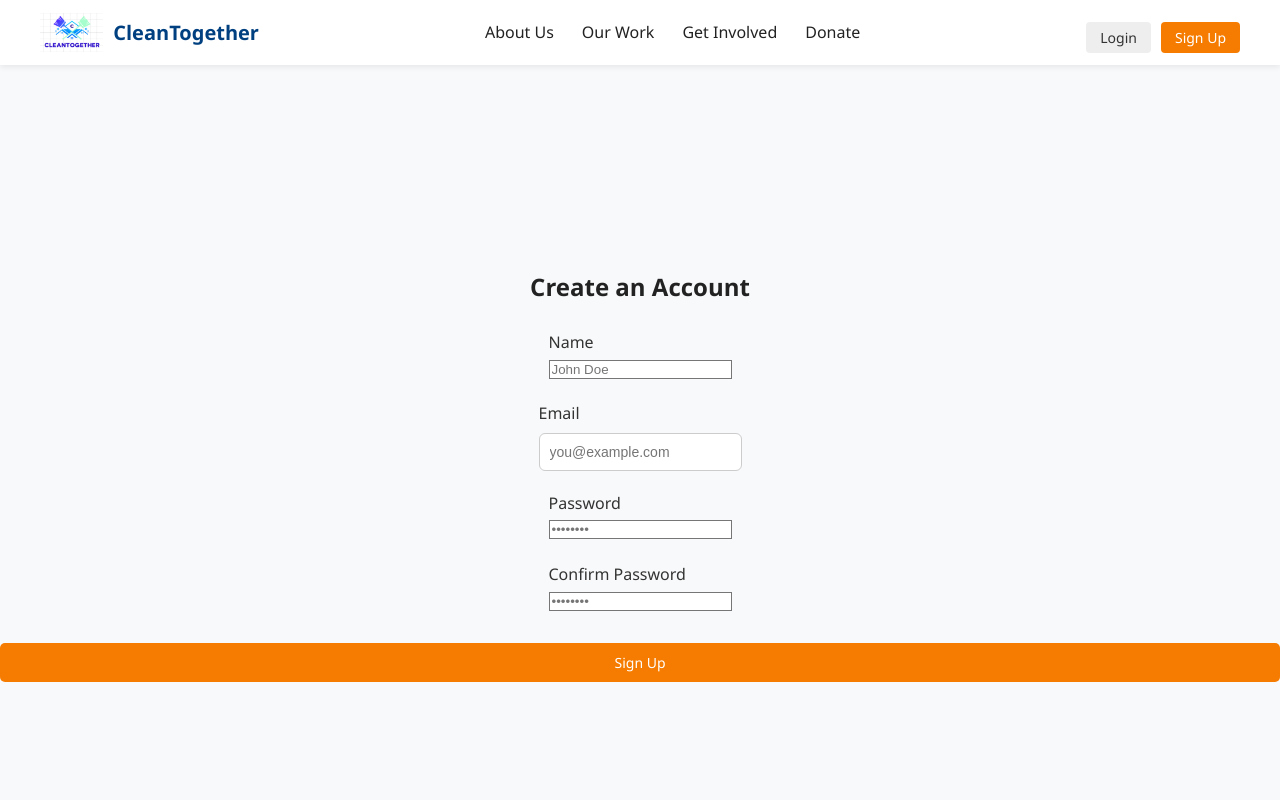
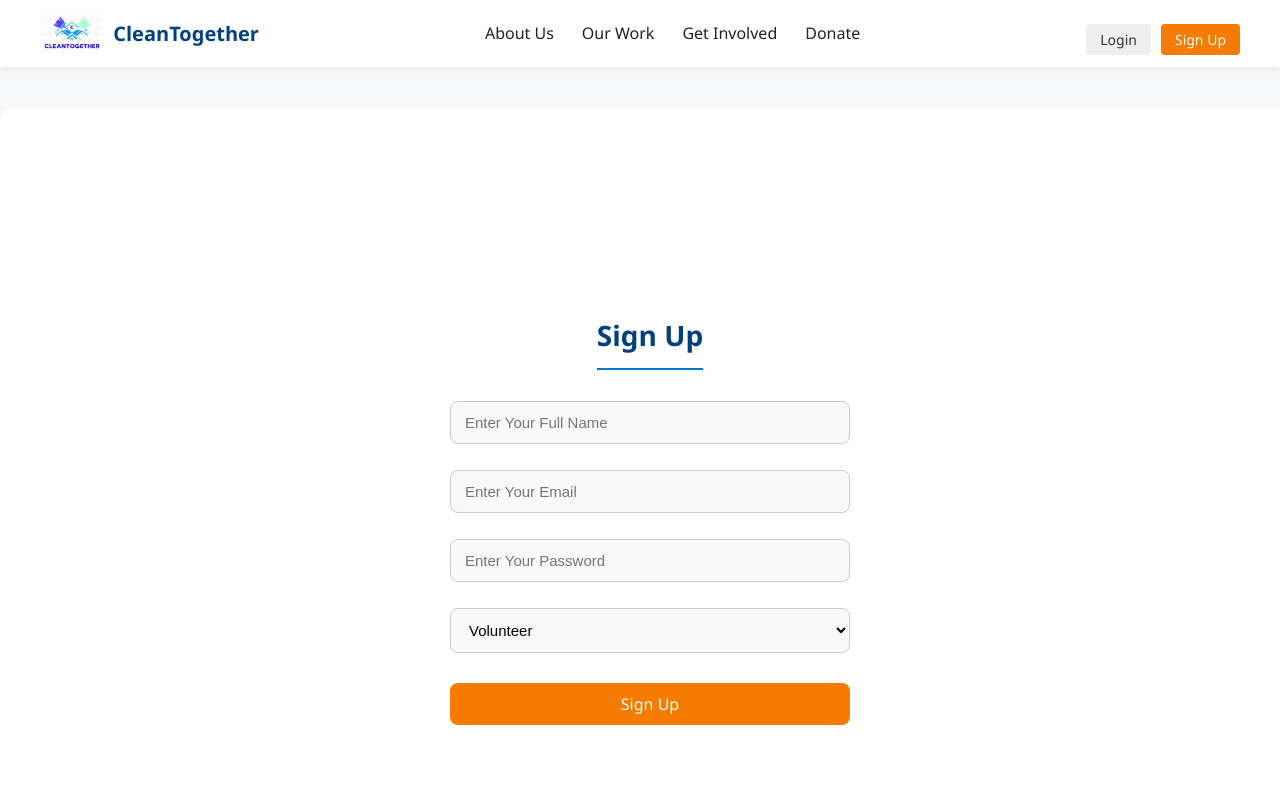
Before and after one commit to nehacspatel/CleanTogether, a React (Vite) app in the folder client/vite-project/: page /signup in a window 1280 px wide. Shown: the top 800 px of the page. Built offline with nearby package versions, Linux system fonts and the light colour scheme.

Commit message:
💻 WIP: Volunteer dashboard filtering and event logic updated

```diff
--- a/client/vite-project/src/Styles/Dashboard.css
+++ b/client/vite-project/src/Styles/Dashboard.css
@@ -1,38 +1,132 @@
+/* Root Container */
 .dashboard-container {
+  max-width: 1200px;
+  margin: 40px auto;
   padding: 2rem;
-  width: 1250px;
-  margin: auto;
-  font-family: Arial, sans-serif;
+  font-family: 'Segoe UI', Tahoma, Geneva, Verdana, sans-serif;
+  background-color: #fff;
+  border-radius: 16px;
+  box-shadow: 0 4px 16px rgba(0, 0, 0, 0.06);
 }
 
+/* Headings */
 h2 {
   text-align: center;
-  margin-bottom: 1.5rem;
+  font-size: 32px;
+  margin-bottom: 2rem;
+  color: #333;
 }
 
-.section {
-  margin-bottom: 2rem;
+h3 {
+  font-size: 24px;
+  margin-bottom: 1rem;
+  color: #444;
 }
 
-.event-card, .registered-card {
-  border: 1px solid #ccc;
-  border-radius: 12px;
-  padding: 1rem;
-  margin-bottom: 1rem;
-  background-color: #f8f9fa;
-  box-shadow: 0 2px 4px rgba(0,0,0,0.1);
+/* Section Blocks */
+.section {
+  margin-bottom: 3rem;
 }
 
+/* Event Cards */
+.event-card, .registered-card {
+  background-color: #f9f9f9;
+  border: 1px solid #e0e0e0;
+  border-left: 6px solid #007bff;
+  border-radius: 12px;
+  padding: 1.5rem;
+  margin-bottom: 1rem;
+  box-shadow: 0 2px 6px rgba(0, 0, 0, 0.05);
+  transition: transform 0.2s ease;
+}
+
+.event-card:hover,
+.registered-card:hover {
+  transform: scale(1.01);
+}
+
+/* Event Info */
+.event-card h4,
+.registered-card h4 {
+  margin-bottom: 0.5rem;
+  color: #007bff;
+  font-size: 20px;
+}
+
+.event-card p,
+.registered-card p {
+  margin: 6px 0;
+  color: #444;
+  font-size: 15px;
+}
+
+/* Register Button */
 button {
   background-color: #007bff;
   color: white;
-  padding: 8px 14px;
+  padding: 10px 16px;
   border: none;
-  border-radius: 6px;
+  border-radius: 8px;
+  font-size: 15px;
+  font-weight: 500;
   cursor: pointer;
-  margin-top: 10px;
+  margin-top: 12px;
+  transition: background-color 0.3s ease;
 }
 
 button:hover {
   background-color: #0056b3;
 }
+
+/* Registered Label */
+.registered-label {
+  display: inline-block;
+  margin-top: 12px;
+  color: #28a745;
+  font-weight: 600;
+  font-size: 15px;
+}
+
+/* Filter Dropdown */
+.filter-section {
+  display: flex;
+  align-items: center;
+  gap: 10px;
+  margin-bottom: 2rem;
+  padding: 12px;
+  background-color: #f1f3f5;
+  border-radius: 8px;
+}
+
+.filter-section label {
+  font-weight: 500;
+  color: #333;
+}
+
+.filter-section select {
+  padding: 8px 12px;
+  border-radius: 6px;
+  border: 1px solid #ccc;
+  font-size: 14px;
+}
+
+/* Responsive Adjustments */
+@media screen and (max-width: 768px) {
+  .dashboard-container {
+    padding: 1.5rem;
+    margin: 20px;
+  }
+
+  .filter-section {
+    flex-direction: column;
+    align-items: flex-start;
+  }
+
+  h2 {
+    font-size: 26px;
+  }
+
+  h3 {
+    font-size: 20px;
+  }
+}
--- a/client/vite-project/src/Styles/Volunteer.css
+++ b/client/vite-project/src/Styles/Volunteer.css
@@ -1,72 +1,79 @@
-/* Volunteer.css */
+/* Make page take full screen */
+body, html {
+  margin: 0;
+  padding: 0;
+  height: 100%;
+  background: #f0f4f8;
+}
+
+/* Page container */
 .page {
-  max-width: 1250px;
-  margin: 60px auto;
-  padding: 40px 30px;
+  height: 100vh;
+  display: flex;
+  flex-direction: column;
+  justify-content: center;
+  align-items: center;
+  padding: 100px 30px;
   background-color: #ffffff;
   box-shadow: 0 4px 12px rgba(0, 0, 0, 0.06);
-  border-radius: 10px;
+  border-radius: 12px;
   font-family: 'Segoe UI', sans-serif;
-
-  /* Center contents horizontally and vertically */
-  display: flex;
-  flex-direction: column;
-  align-items: center;
   text-align: center;
 }
 
-.page h2 {
-  font-size: 28px;
+/* Heading */
+/* .page h2 {
+  font-size: 30px;
   font-weight: 600;
   color: #004080;
-  margin-bottom: 25px;
-  border-bottom: 2px solid #0077cc;
-  padding-bottom: 10px;
+  margin-bottom: 30px;
+  border-bottom: 2px solid #000204;
+  padding-bottom: 12px;
   width: 100%;
-}
+} */
 
+/* Form */
 form {
   width: 100%;
+  max-width: 400px;
   display: flex;
   flex-direction: column;
   gap: 20px;
-  align-items: center;
+  align-items: stretch;
 }
 
-form label {
-  font-size: 16px;
-  font-weight: 500;
-  color: #333;
-  display: flex;
-  flex-direction: column;
+/* Inputs and Select */
+form input[type="text"],
+form input[type="email"],
+form input[type="password"],
+form select {
+  margin-top: 6px;
+  padding: 12px 14px;
+  border: 1px solid #ccc;
+  border-radius: 8px;
+  font-size: 15px;
   width: 100%;
+  background-color: #f9f9f9;
+  transition: border-color 0.2s ease, background-color 0.3s ease;
 }
 
-form input[type="text"],
-form input[type="email"] {
-  margin-top: 6px;
-  padding: 10px;
-  border: 1px solid #ccc;
-  border-radius: 6px;
-  font-size: 14px;
-  width: 100%;
-  outline-color: #0077cc;
-  transition: border-color 0.2s ease;
+form input:focus,
+form select:focus {
+  border-color: #0077cc;
+  background-color: #fff;
+  outline: none;
 }
 
-form input:focus {
-  border-color: #0077cc;
-}
-
+/* Button */
 form button {
   margin-top: 10px;
   background-color: #f57c00;
-  color: white;
+  color: #ffffff;
   border: none;
-  padding: 10px 30px;
+  padding: 10px;
+  font-size: 16px;
   font-weight: 500;
-  border-radius: 5px;
-  font-size: 14px;
+  border-radius: 8px;
   cursor: pointer;
   transition: background-color 0.3s ease;
 }
@@ -74,3 +81,41 @@ form button {
 form button:hover {
   background-color: #e56b00;
 }
+
+/* Responsive Design */
+@media screen and (max-width: 600px) {
+  .page {
+    margin: 0 20px;
+    padding: 30px 20px;
+  }
+
+  .page h2 {
+    font-size: 24px;
+  }
+
+  form {
+    max-width: 100%;
+  }
+
+  form button {
+    font-size: 15px;
+  }
+  /* Footer text under form */
+.form-footer-text {
+  margin-top: 20px;
+  font-size: 14px;
+  color: #3537e7;
+}
+
+/* Signup link */
+.signup-link {
+  color: #01518b;
+  text-decoration: none;
+  font-weight: 500;
+}
+
+.signup-link:hover {
+  text-decoration: underline;
+}
+
+}
--- a/client/vite-project/src/pages/AdminDashboard.jsx
+++ b/client/vite-project/src/pages/AdminDashboard.jsx
@@ -101,6 +101,7 @@ const AdminDashboard = () => {
     <div className="admin-dashboard">
       <h2>Admin Dashboard - Manage Events</h2>
 
+      <div className="add-event-container">
         <form className="add-event-form" onSubmit={handleAddEvent}>
           <h3>Add New Event</h3>
           <input type="text" name="title" value={formData.title} placeholder="Title" onChange={handleChange} required />
@@ -114,6 +115,7 @@ const AdminDashboard = () => {
           </select>
           <button type="submit">Add Event</button>
         </form>
+      </div>
 
       <div className="event-list">
         <h3>Existing Events</h3>
@@ -151,7 +153,6 @@ const AdminDashboard = () => {
         )}
       </div>
 
-      {/* Waste Logs Table */}
       <div className="waste-log-section">
         <h3>Waste Logger Submissions</h3>
         {wasteLogs.length === 0 ? (
--- a/client/vite-project/src/pages/Login.jsx
+++ b/client/vite-project/src/pages/Login.jsx
@@ -1,116 +1,67 @@
-import { Link, useNavigate } from "react-router-dom";
-import { useForm } from "react-hook-form";
-import { toast } from "react-hot-toast";
-import axios from "axios";
+import { useState } from 'react';
+import axios from 'axios';
+import { useNavigate, Link } from 'react-router-dom';
+import "../Styles/Volunteer.css";
 
 function Login() {
+  const [form, setForm] = useState({ email: '', password: '' });
   const navigate = useNavigate();
 
-  const {
-    register,
-    handleSubmit,
-    formState: { errors },
-  } = useForm({ mode: "onChange" });
-
-  const onSubmit = async (data) => {
-    const userInfo = {
-      userEmail: data.userEmail,
-      userPassword: data.userPassword,
+  const handleChange = (e) => {
+    setForm({ ...form, [e.target.name]: e.target.value });
   };
 
+  const handleSubmit = async (e) => {
+    e.preventDefault();
     try {
-      const res = await axios.post("http://localhost:5000/api/users/login", userInfo);
+      const res = await axios.post('http://localhost:5000/api/users/login', form);
 
-      if (res.data) {
-        toast.success("Logged in Successfully");
-        localStorage.setItem("users", JSON.stringify(res.data.user));
-        setTimeout(() => navigate("/UserDashboard"), 1000);
+      localStorage.setItem('token', res.data.token);
+      localStorage.setItem('user', JSON.stringify(res.data.user));
+      alert('✅ Login successful!');
+
+      const user = res.data.user;
+
+      if (user.role === 'organizer') {
+        navigate('/admin');
+      } else {
+        navigate('/volunteer-dashboard');
       }
+
     } catch (err) {
-      console.error(err);
-      if (err.response) {
-        switch (err.response.status) {
-          case 400:
-            toast.error("Invalid input. Check your fields.");
-            break;
-          case 401:
-            toast.error("Incorrect email or password.");
-            break;
-          case 500:
-            toast.error("Server error. Try again later.");
-            break;
-          default:
-            toast.error("Unexpected error occurred.");
-        }
-      } else {
-        toast.error("No server response. Check your connection.");
-      }
+      alert('❌ Invalid credentials');
+      console.error(err.response?.data || err.message);
     }
   };
 
   return (
-    <div className="min-h-screen flex items-center justify-center bg-gradient-to-br from-blue-50 to-purple-100 px-4">
-      <div className="bg-white p-8 rounded-xl shadow-md w-full max-w-md">
-        <h3 className="text-2xl font-semibold text-center text-indigo-600 mb-6">Login</h3>
-
-        <form onSubmit={handleSubmit(onSubmit)} className="space-y-5">
-          {/* Email */}
-          <div>
-            <label className="text-sm font-medium text-gray-700">Email</label>
+    <div className="page">
+      <h2>Login</h2>
+      <form onSubmit={handleSubmit}>
         <input
+          name="email"
           type="email"
-              placeholder="Enter your email"
-              className="mt-1 w-full px-4 py-2 border border-gray-300 rounded-lg shadow-sm focus:ring-2 focus:ring-indigo-500 focus:outline-none"
-              {...register("userEmail", {
-                required: "Email is required",
-                pattern: {
-                  value: /^\S+@\S+$/i,
-                  message: "Invalid email format",
-                },
-              })}
+          onChange={handleChange}
+          required
+          placeholder="Enter Your Email"
         />
-            {errors.userEmail && (
-              <p className="text-sm text-red-500 mt-1">{errors.userEmail.message}</p>
-            )}
-          </div>
-
-          {/* Password */}
-          <div>
-            <label className="text-sm font-medium text-gray-700">Password</label>
         <input
+          name="password"
           type="password"
-              placeholder="Enter your password"
-              className="mt-1 w-full px-4 py-2 border border-gray-300 rounded-lg shadow-sm focus:ring-2 focus:ring-indigo-500 focus:outline-none"
-              {...register("userPassword", {
-                required: "Password is required",
-                minLength: {
-                  value: 6,
-                  message: "Password must be at least 6 characters",
-                },
-              })}
+          onChange={handleChange}
+          required
+          placeholder="Enter Your Password"
         />
-            {errors.userPassword && (
-              <p className="text-sm text-red-500 mt-1">{errors.userPassword.message}</p>
-            )}
-          </div>
-
-          {/* Login Button */}
-          <button
-            type="submit"
-            className="w-full bg-indigo-600 text-white py-2 rounded-lg font-medium hover:bg-indigo-700 transition"
-          >
-            Login
-          </button>
+        <button type="submit">Login</button>
+      </form>
 
       {/* Signup Link */}
-          <p className="text-center text-sm text-gray-500 mt-4">
-            Not registered?{" "}
-            <Link to="/signup" className="text-indigo-600 hover:underline">
-              Signup
+      <p className="form-footer-text">
+        Not a member?{' '}
+        <Link to="/signup" className="signup-link">
+          Sign up
         </Link>
       </p>
-        </form>
-      </div>
     </div>
   );
 }
--- a/client/vite-project/src/pages/Signup.jsx
+++ b/client/vite-project/src/pages/Signup.jsx
@@ -1,97 +1,69 @@
-import { useNavigate } from "react-router-dom";
-import { useForm } from "react-hook-form";
-import axios from "axios";
+import { useState } from 'react';
+import axios from 'axios';
+import { useNavigate } from 'react-router-dom';
+import "../Styles/Volunteer.css";
+function Signup() {
+  const [form, setForm] = useState({
+    name: '',
+    email: '',
+    password: '',
+    role: 'volunteer'
+  });
 
-function Signup() {
   const navigate = useNavigate();
-  const {
-    register,
-    handleSubmit,
-    watch,
-    formState: { errors },
-  } = useForm();
 
-  const onSubmit = async (data) => {
+  const handleChange = (e) => {
+    const { name, value } = e.target;
+    setForm((prev) => ({ ...prev, [name]: value }));
+  };
+
+  const handleSubmit = async (e) => {
+    e.preventDefault();
     try {
-      await axios.post("http://localhost:5000/api/users/signup", {
-        userName: data.name,
-        userEmail: data.email,
-        userPassword: data.password,
-      });
-      navigate("/");
+      await axios.post('http://localhost:5000/api/users/signup', form); // use full backend URL in Vite
+      alert('✅ Signup successful! Please log in.');
+      navigate('/login');
     } catch (err) {
-      alert(err?.response?.data?.message || "Registration failed.");
+      const msg = err.response?.data?.message || 'Signup failed.';
+      alert(`❌ ${msg}`);
     }
   };
 
   return (
-    <section className="flex items-center justify-center min-h-screen bg-gray-50">
-      <div className="w-full max-w-md bg-white rounded-lg p-6 shadow-md">
-        <h2 className="text-2xl font-bold mb-6 text-center">Create an Account</h2>
-        <form onSubmit={handleSubmit(onSubmit)} className="space-y-4">
-          <div>
-            <label className="block text-sm font-medium">Name</label>
+    <div className="page">
+      <h2>Sign Up</h2>
+      <form onSubmit={handleSubmit}>
         <input
-              {...register("name", { required: "Name is required" })}
-              className="w-full p-2 border rounded-md"
-              placeholder="John Doe"
+          name="name"
+          type="text"
+          value={form.name}
+          onChange={handleChange}
+          required
+          placeholder="Enter Your Full Name"
         />
-            {errors.name && <p className="text-red-500 text-sm">{errors.name.message}</p>}
-          </div>
-
-          <div>
-            <label className="block text-sm font-medium">Email</label>
         <input
+          name="email"
           type="email"
-              {...register("email", {
-                required: "Email is required",
-                pattern: {
-                  value: /^\S+@\S+$/i,
-                  message: "Invalid email format",
-                },
-              })}
-              className="w-full p-2 border rounded-md"
-              placeholder="you@example.com"
+          value={form.email}
+          onChange={handleChange}
+          required
+          placeholder="Enter Your Email"
         />
-            {errors.email && <p className="text-red-500 text-sm">{errors.email.message}</p>}
-          </div>
-
-          <div>
-            <label className="block text-sm font-medium">Password</label>
         <input
+          name="password"
           type="password"
-              {...register("password", {
-                required: "Password is required",
-                minLength: { value: 8, message: "Minimum 8 characters" },
-              })}
-              className="w-full p-2 border rounded-md"
-              placeholder="••••••••"
+          value={form.password}
+          onChange={handleChange}
+          required
+          placeholder="Enter Your Password"
         />
-            {errors.password && <p className="text-red-500 text-sm">{errors.password.message}</p>}
-          </div>
-
-          <div>
-            <label className="block text-sm font-medium">Confirm Password</label>
-            <input
-              type="password"
-              {...register("confirmPassword", {
-                required: "Please confirm your password",
-                validate: (value) => value === watch("password") || "Passwords do not match",
-              })}
-              className="w-full p-2 border rounded-md"
-              placeholder="••••••••"
-            />
-            {errors.confirmPassword && (
-              <p className="text-red-500 text-sm">{errors.confirmPassword.message}</p>
-            )}
-          </div>
-
-          <button type="submit" className="w-full bg-indigo-600 text-white p-2 rounded-md">
-            Sign Up
-          </button>
+        <select name="role" value={form.role} onChange={handleChange}>
+          <option value="volunteer">Volunteer</option>
+          <option value="organizer">Organizer</option>
+        </select>
+        <button type="submit">Sign Up</button>
       </form>
     </div>
-    </section>
   );
 }
 
--- a/client/vite-project/src/pages/WasteLogger.jsx
+++ b/client/vite-project/src/pages/WasteLogger.jsx
@@ -1,8 +1,7 @@
-// src/pages/WasteLogger.jsx
 import React, { useState, useEffect } from "react";
 import axios from "axios";
 import { toast } from "react-toastify";
-import "../Styles/WasteLogger.css"; // Optional: your custom CSS
+import "../Styles/WasteLogger.css";
 
 const WasteLogger = () => {
   const [events, setEvents] = useState([]);
@@ -13,7 +12,6 @@ const WasteLogger = () => {
     date: "",
   });
 
-  // Get user from localStorage instead of context
   const storedUser = localStorage.getItem("user");
   const user = storedUser ? JSON.parse(storedUser) : null;
 
@@ -42,7 +40,7 @@ const WasteLogger = () => {
 
     const payload = {
       ...formData,
-      user_id: user.user_id, // user_id comes from localStorage
+      user_id: user.user_id,
     };
 
     try {
@@ -61,17 +59,12 @@ const WasteLogger = () => {
   };
 
   return (
-    <div className="waste-logger-container">
+    <div className="waste-logger-wrapper">
       <h2>Log Waste</h2>
       <form onSubmit={handleSubmit} className="waste-logger-form">
         <label>
           Select Event:
-          <select
-            name="event_id"
-            value={formData.event_id}
-            onChange={handleChange}
-            required
-          >
+          <select name="event_id" value={formData.event_id} onChange={handleChange} required>
             <option value="">-- Choose Event --</option>
             {events.map((event) => (
               <option key={event.event_id} value={event.event_id}>
@@ -83,12 +76,7 @@ const WasteLogger = () => {
 
         <label>
           Waste Type:
-          <select
-            name="waste_type"
-            value={formData.waste_type}
-            onChange={handleChange}
-            required
-          >
+          <select name="waste_type" value={formData.waste_type} onChange={handleChange} required>
             <option value="">-- Choose Type --</option>
             <option value="plastic">Plastic</option>
             <option value="glass">Glass</option>
```
Also changed, not shown: client/vite-project/src/Styles/AdminDashboard.css (+45 -5 lines), client/vite-project/src/Styles/WasteLogger.css (+46 -18 lines), 2 other files (tests, documents, lock files or other folders). Lines whose indentation alone changed are shown as unchanged.
